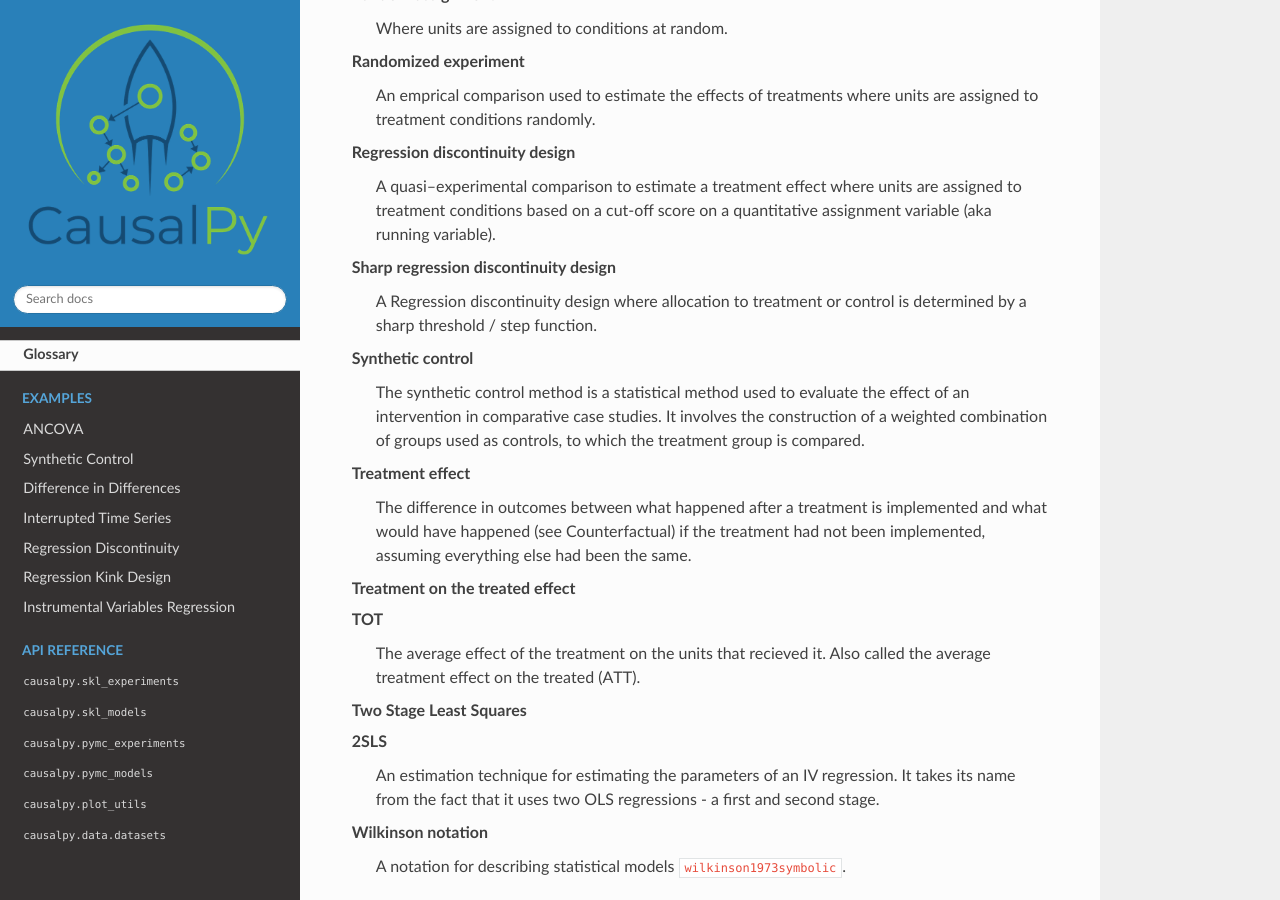
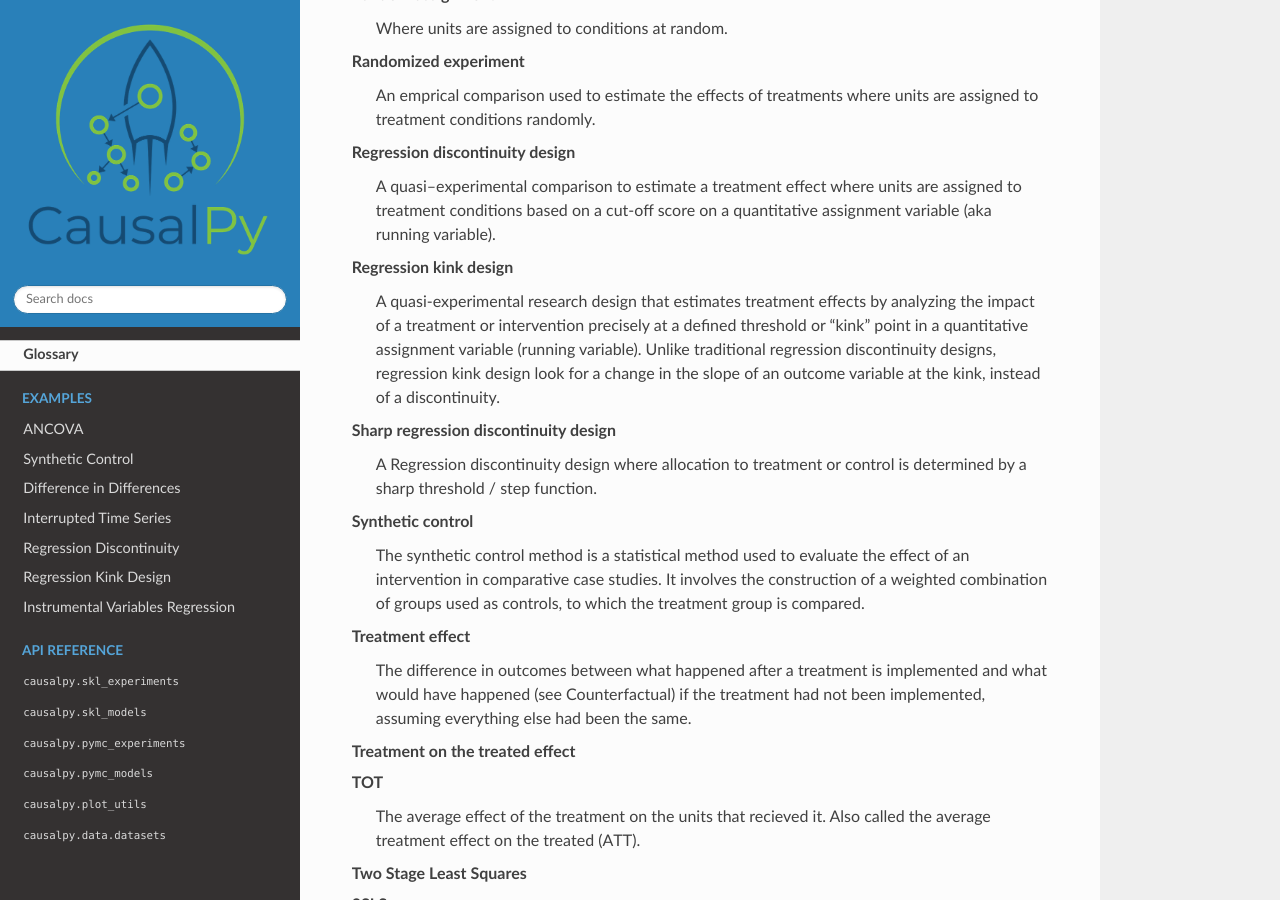
Before and after one commit to pymc-labs/CausalPy, a Sphinx documentation site: the page built from docs/source/glossary.rst, in a window 1280 px wide and 900 px high, scrolled down 1871 px. Built offline with Sphinx 7.4.7 and the Read the Docs theme 2.0.0, drawn with Linux system fonts in a browser that asks for light colours; pages that are not in the unit, such as notebooks, are missing from menus; cross-references to code outside the pages are shown as plain code.

Commit message:
add entry into the glossary

```diff
--- a/docs/source/glossary.rst
+++ b/docs/source/glossary.rst
@@ -69,6 +69,9 @@ Glossary
    Regression discontinuity design
       A quasi–experimental comparison to estimate a treatment effect where units are assigned to treatment conditions based on a cut-off score on a quantitative assignment variable (aka running variable).
 
+   Regression kink design
+      A quasi-experimental research design that estimates treatment effects by analyzing the impact of a treatment or intervention precisely at a defined threshold or "kink" point in a quantitative assignment variable (running variable). Unlike traditional regression discontinuity designs, regression kink design look for a change in the slope of an outcome variable at the kink, instead of a discontinuity.
+
    Sharp regression discontinuity design
       A Regression discontinuity design where allocation to treatment or control is determined by a sharp threshold / step function.
 
```
